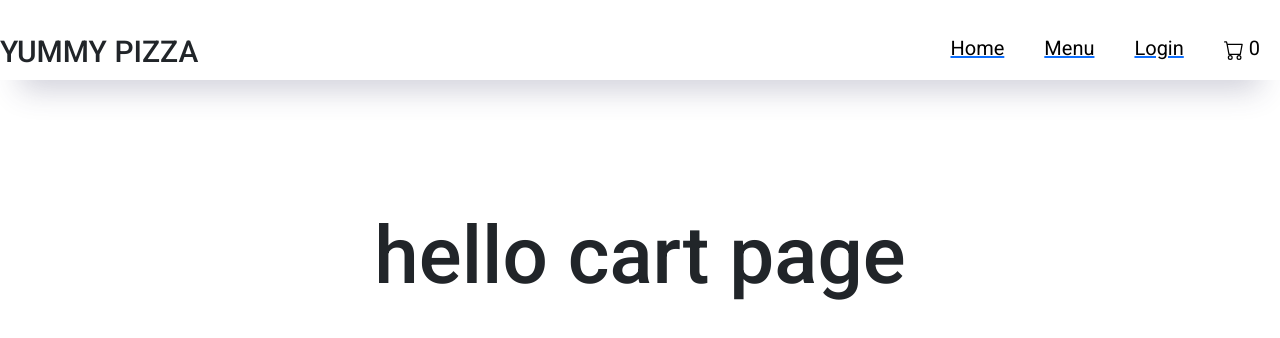
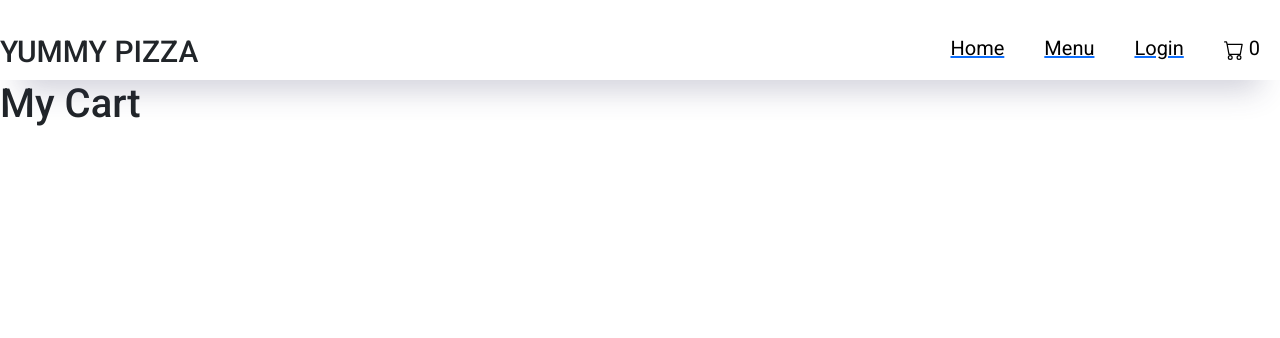
Before and after one commit to Wathsala970/mern_pizza, a React (Create React App) app in the folder client/: page /cart in a window 1280 px wide. Shown: the top 338 px of the page. Built offline with nearby package versions, Linux system fonts and the light colour scheme; a web font is replaced by a local one.

Commit message:
create cart page

```diff
--- a/client/src/Components/Cart/cart.js
+++ b/client/src/Components/Cart/cart.js
@@ -1,9 +1,41 @@
 import React from 'react';
+import { useSelector, useDispatch } from 'react-redux';
 
-const Cart =() =>{
-  return(
-    <section className='hero'>
-      <h1>hello cart page</h1>
-    </section>
-)}
-export default Cart
+
+export default function CartScreen() {
+  const cartstate = useSelector(state => state.CartReducer)
+  const cartItems = cartstate.cartItems
+  return (
+    <div>
+      <div className='row'>
+        <div className='col-md-6'>
+          <h3 style={{ fontSize: '40px' }} >My Cart</h3>
+          {cartItems.map(item => {
+
+            return <div className='flex-container'>
+
+              <div className='text-left m-1 w-100'>
+                <h5>{item.name}[{item.varient}]</h5>
+                <h5>Price : {item.quantity} * {item.prices[0][item.varient]} = {item.price}</h5>
+                <h5 style={{ display: 'inline' }}>Quantity : </h5>
+                <i className="fa fa-plus" aria-hidden="true"></i>
+                <b className='quantity'>{item.quantity}</b>
+                <i className="fa fa-minus" aria-hidden="true"></i>
+                <hr />
+              </div>
+
+              <div className='m-1 w-100'>
+                <img src={item.image} style={{ height: '100px', width: '100px' }}></img>
+              </div>
+              <div className='m-1 w-100'>
+                <i className="fa fa-trash" aria-hidden="true"></i>
+              </div>
+
+            </div>
+          })}
+
+        </div>
+      </div>
+    </div>
+  )
+}
```
